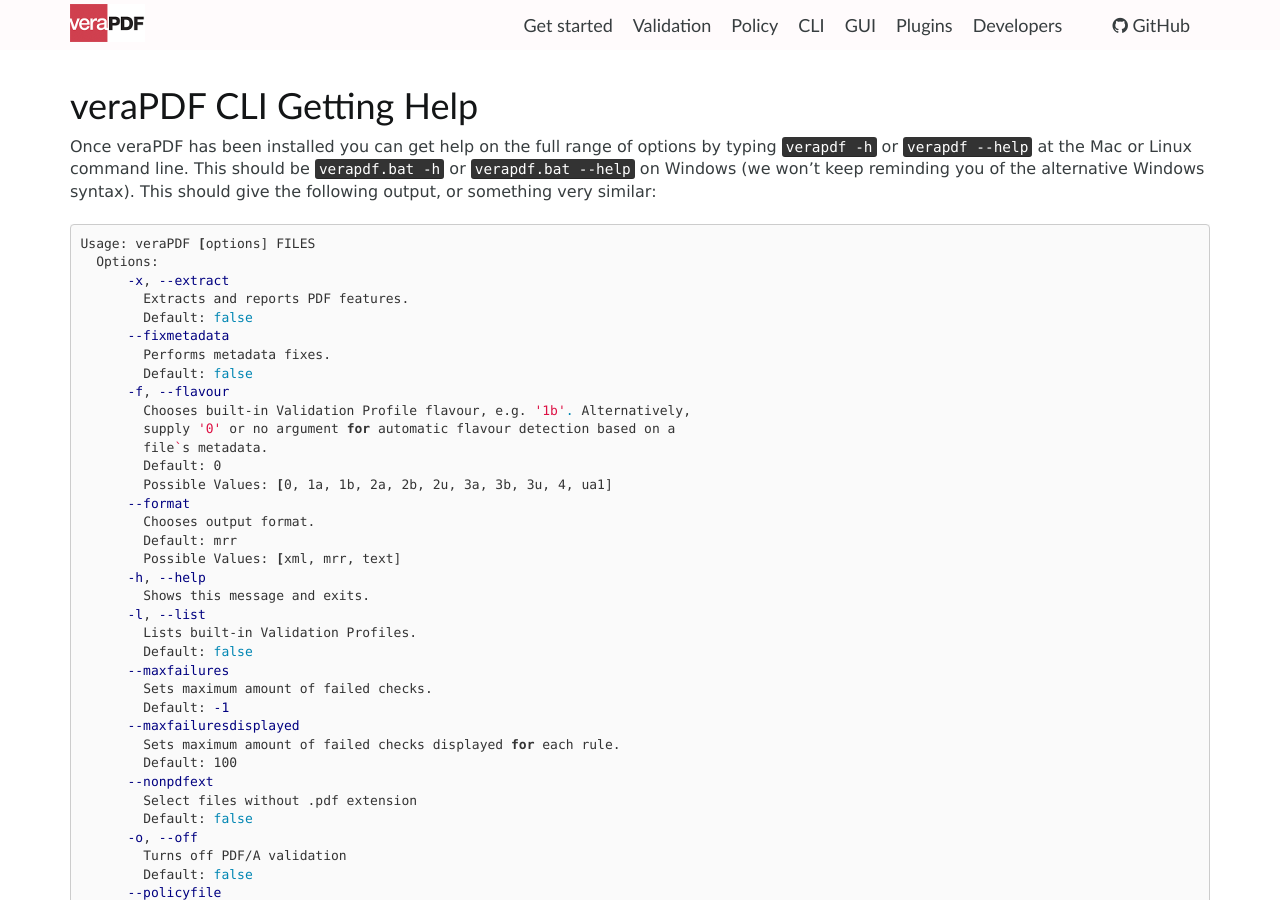
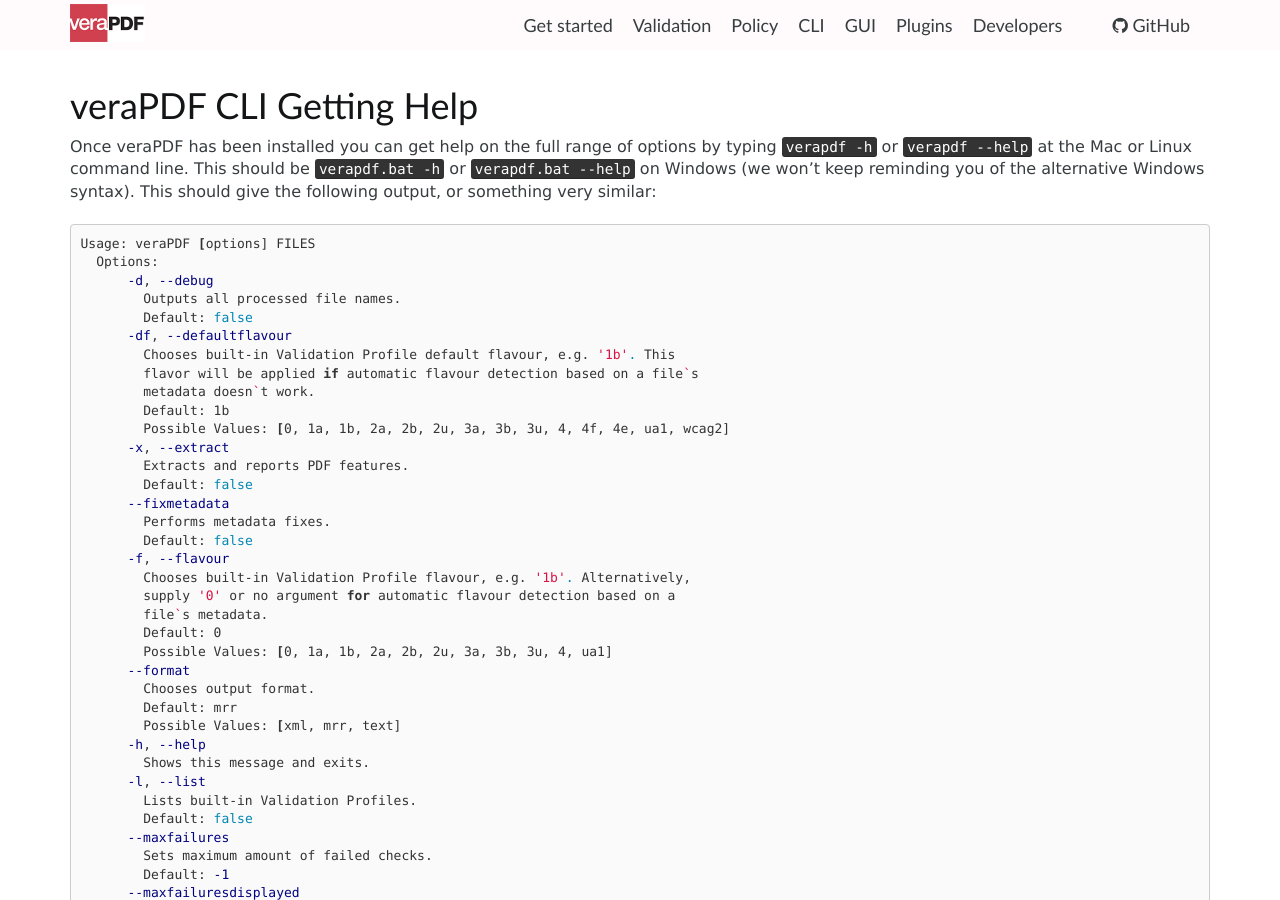
Before and after one commit to veraPDF/veraPDF.github.io, a Jekyll site: the page built from cli/help/index.md, in a window 1280 px wide and 900 px high. Built offline with Jekyll 4.4.1, drawn with Linux system fonts in a browser that asks for light colours; nearby versions of some CDN libraries.

Commit message:
Add PDF/A-4 flavours

````diff
--- a/cli/help/index.md
+++ b/cli/help/index.md
@@ -12,6 +12,15 @@ something very similar:
 ```bash
 Usage: veraPDF [options] FILES
   Options:
+      -d, --debug
+        Outputs all processed file names.
+        Default: false
+      -df, --defaultflavour
+        Chooses built-in Validation Profile default flavour, e.g. '1b'. This
+        flavor will be applied if automatic flavour detection based on a file`s
+        metadata doesn`t work.
+        Default: 1b
+        Possible Values: [0, 1a, 1b, 2a, 2b, 2u, 3a, 3b, 3u, 4, 4f, 4e, ua1, wcag2]
       -x, --extract
         Extracts and reports PDF features.
         Default: false
````
Also changed, not shown: cli/validation/index.md (+3 -0 lines), gui/index.md (+3 -0 lines), plugins/index.md (+1 -1 lines), validation/index.md (+3 -1 lines), .travis.yml.
